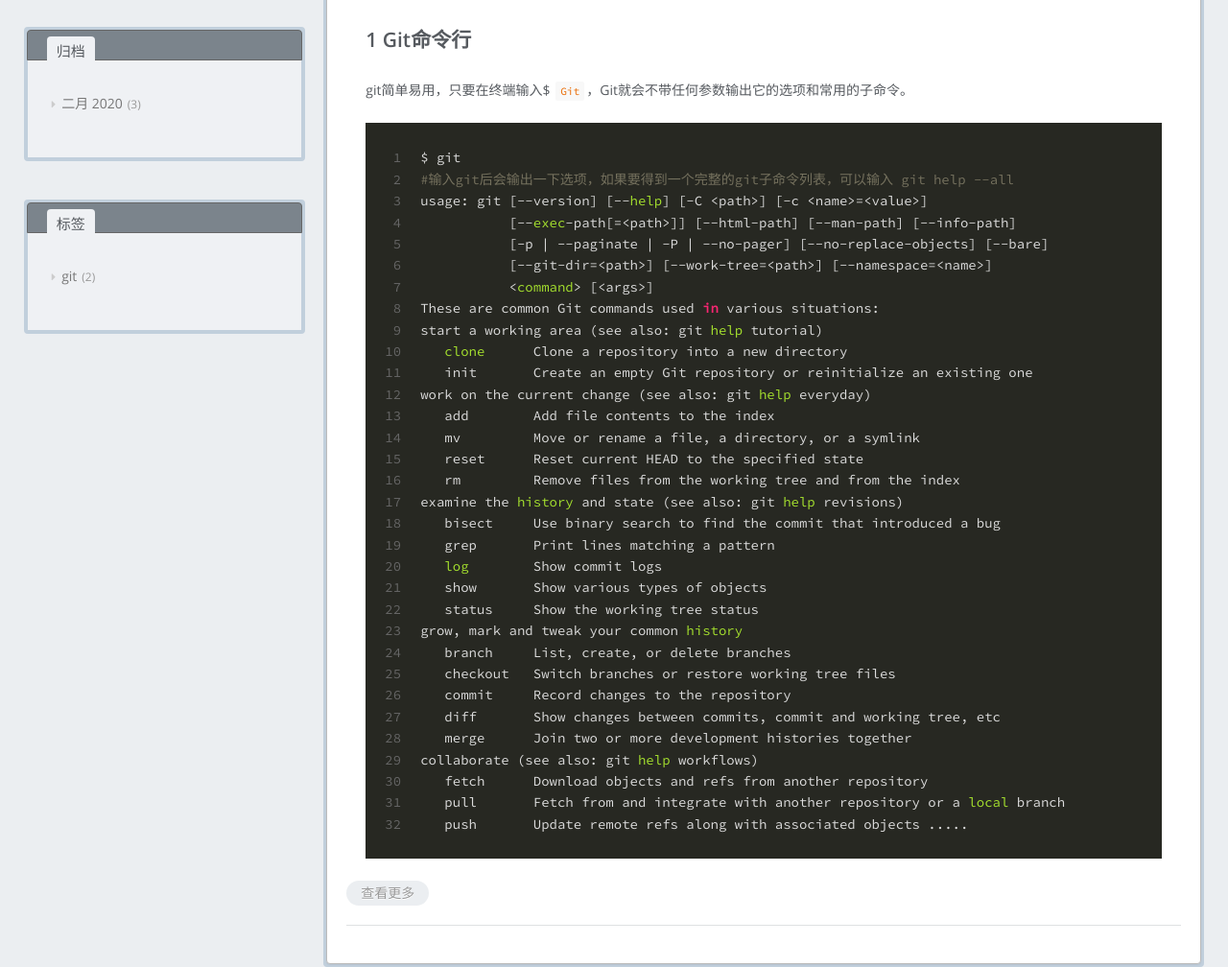
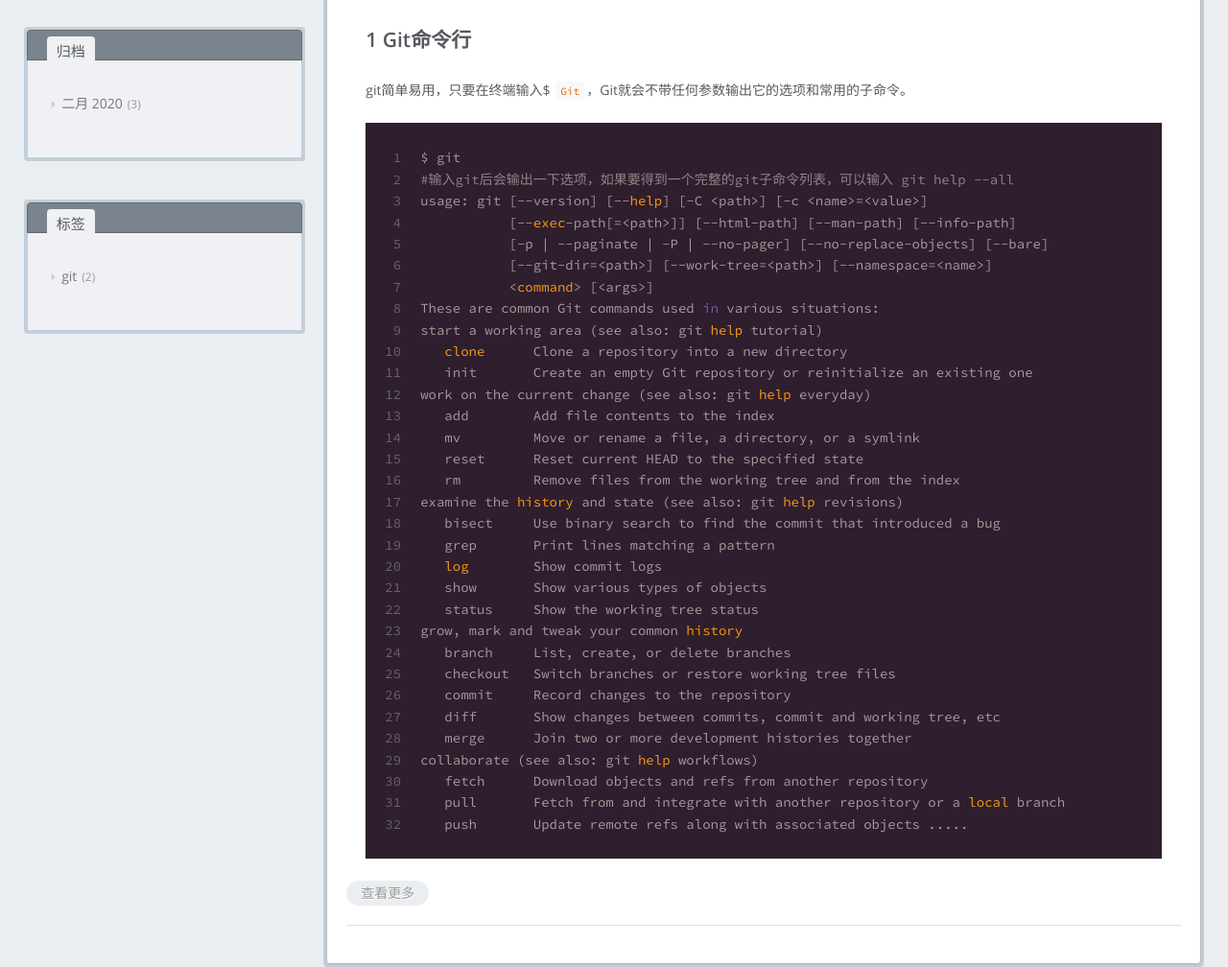
Before and after one commit to yangshenghua97/yangshenghua97.github.io, a plain HTML site: page index.html in a window 1280 px wide. Shown: the part 660-1668 px from the top of the page at 96% size. Drawn offline with nearby package versions, Linux system fonts and the light colour scheme; some packages are replaced by stand-ins of ours; a script that the page names is missing; files whose address does not match are found by name.

Commit message:
Site updated: 2020-02-14 11:47:37

```diff
--- a/css/style.css
+++ b/css/style.css
@@ -2296,60 +2296,52 @@
   height: 1.6em;
 }
 .highlight {
-  color: #ddd;
-  background: #272822;
-}
+  color: #a39e9b;
+  background: #2f1e2e;
+}
+.highlight .code .comment,
+.highlight .code .quote {
+  color: #8d8687;
+}
+.highlight .code .variable,
+.highlight .code .template-variable,
 .highlight .code .tag,
-.highlight .code .keyword,
-.highlight .code .selector-tag,
+.highlight .code .name,
+.highlight .code .selector-id,
+.highlight .code .selector-class,
+.highlight .code .regexp,
+.highlight .code .link,
+.highlight .code .meta {
+  color: #ef6155;
+}
+.highlight .code .number,
+.highlight .code .built_in,
+.highlight .code .builtin-name,
 .highlight .code .literal,
-.highlight .code .strong,
-.highlight .code .name {
-  color: #f92672;
-}
-.highlight .code .code {
-  color: #66d9ef;
-}
-.highlight .code .class .title {
-  color: #fff;
-}
-.highlight .code .attribute,
-.highlight .code .symbol,
-.highlight .code .regexp,
-.highlight .code .link {
-  color: #bf79db;
-}
-.highlight .code .string,
-.highlight .code .bullet,
-.highlight .code .subst,
+.highlight .code .type,
+.highlight .code .params,
+.highlight .code .deletion {
+  color: #f99b15;
+}
 .highlight .code .title,
 .highlight .code .section,
-.highlight .code .emphasis,
-.highlight .code .type,
-.highlight .code .built_in,
-.highlight .code .builtin-name,
-.highlight .code .selector-attr,
-.highlight .code .selector-pseudo,
-.highlight .code .addition,
-.highlight .code .variable,
-.highlight .code .template-tag,
-.highlight .code .template-variable {
-  color: #a6e22e;
-}
-.highlight .code .comment,
-.highlight .code .quote,
-.highlight .code .deletion,
-.highlight .code .meta {
-  color: #75715e;
+.highlight .code .attribute {
+  color: #fec418;
+}
+.highlight .code .string,
+.highlight .code .symbol,
+.highlight .code .bullet,
+.highlight .code .addition {
+  color: #48b685;
 }
 .highlight .code .keyword,
-.highlight .code .selector-tag,
-.highlight .code .literal,
-.highlight .code .doctag,
-.highlight .code .title,
-.highlight .code .section,
-.highlight .code .type,
-.highlight .code .selector-id {
+.highlight .code .selector-tag {
+  color: #815ba4;
+}
+.highlight .code .emphasis {
+  font-style: italic;
+}
+.highlight .code .strong {
   font-weight: bold;
 }
 #profile {
```
Also changed, not shown: content.json (+1 -1 lines), tags/index.html (+1 -1 lines).
